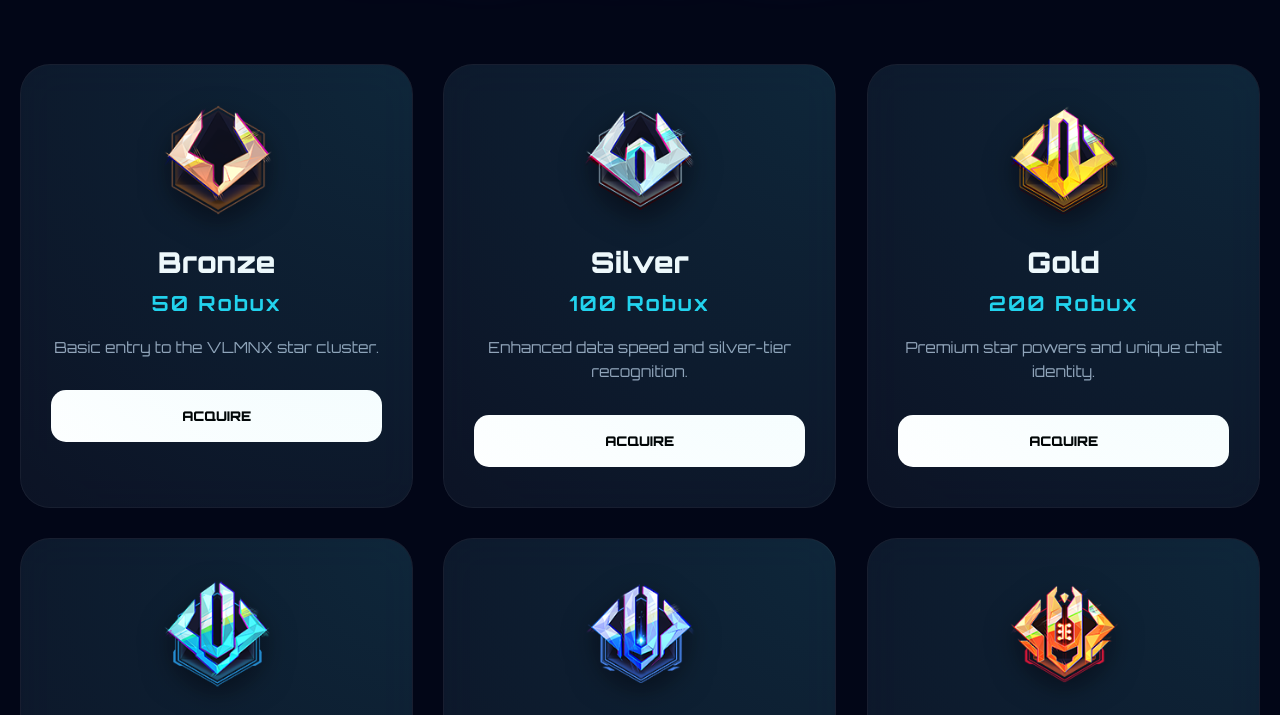
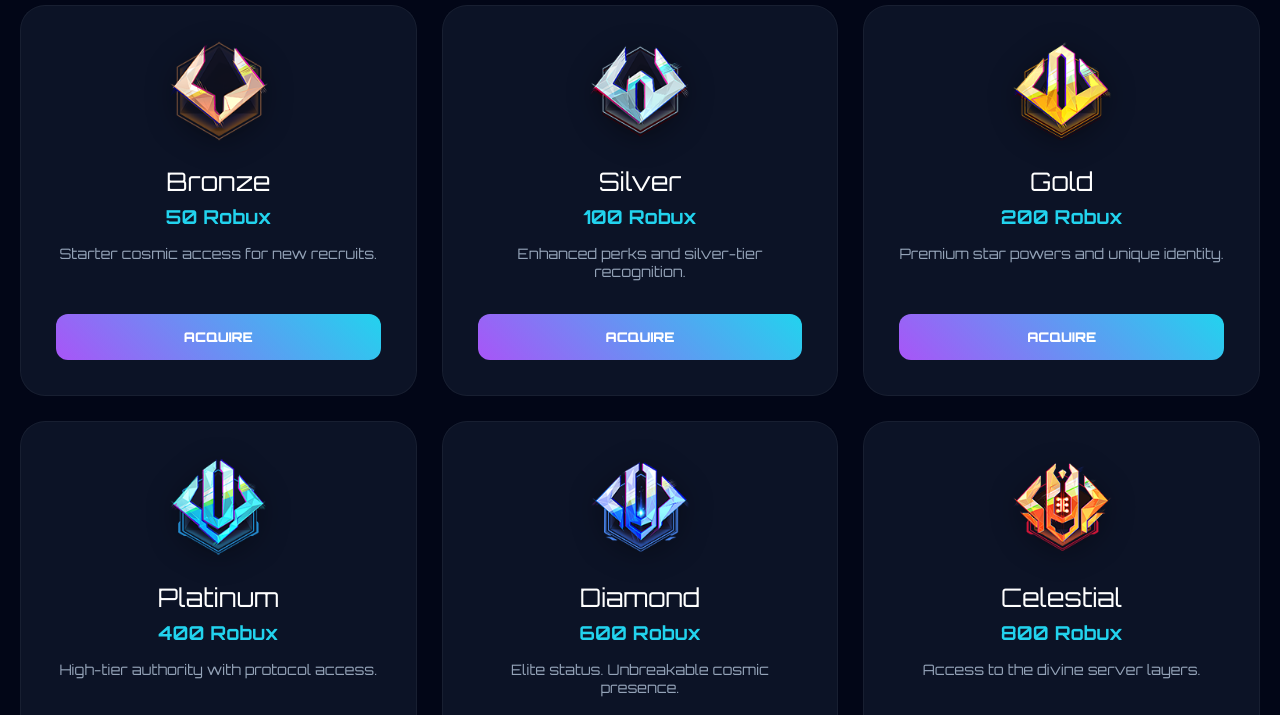
Before and after one commit to 1xvlmnx/1xvlmnx.github.io, a plain HTML site: page index.html in a window 1280 px wide. Shown: the part 196-911 px from the top of the page. Drawn offline with Linux system fonts and the light colour scheme.

Commit message:
Update index.html

```diff
--- a/index.html
+++ b/index.html
@@ -2,7 +2,7 @@
 <html lang="en">
 <head>
     <meta charset="UTF-8">
-    <title>VLMNX | PREMIUM RANKS</title>
+    <title>VLMNX | PREMIUM STORE</title>
     <meta name="viewport" content="width=device-width, initial-scale=1.0">
     <link href="https://fonts.googleapis.com/css2?family=Orbitron:wght@400;700;900&display=swap" rel="stylesheet">
 
@@ -10,9 +10,8 @@
         :root {
             --primary: #a855f7;
             --secondary: #22d3ee;
-            --accent: #f472b6;
             --dark: #020617;
-            --glass: rgba(15, 23, 42, 0.8);
+            --glass: rgba(15, 23, 42, 0.85);
         }
 
         * { margin:0; padding:0; box-sizing:border-box; font-family: 'Orbitron', sans-serif; }
@@ -24,7 +23,7 @@
             min-height: 100vh;
         }
 
-        /* --- ADVANCED LOADING SCREEN --- */
+        /* --- MATRIX LOADING SCREEN --- */
         #loader {
             position: fixed;
             inset: 0;
@@ -37,14 +36,13 @@
             transition: transform 0.8s cubic-bezier(0.7, 0, 0.3, 1);
         }
         .load-text {
-            font-size: 1.5rem;
-            letter-spacing: 10px;
+            font-size: 1.2rem;
+            letter-spacing: 8px;
             color: var(--secondary);
-            text-shadow: 0 0 10px var(--secondary);
             animation: pulse 1.5s infinite;
         }
         .progress-bar {
-            width: 250px;
+            width: 200px;
             height: 2px;
             background: rgba(255,255,255,0.1);
             margin-top: 20px;
@@ -57,133 +55,111 @@
             width: 0%;
             background: var(--secondary);
             box-shadow: 0 0 15px var(--secondary);
-            animation: fillProgress 1.5s forwards;
+            animation: fillProgress 2s forwards;
         }
         @keyframes fillProgress { to { width: 100%; } }
         @keyframes pulse { 0%, 100% { opacity: 1; } 50% { opacity: 0.3; } }
 
-        /* --- UI ELEMENTS --- */
-        .hero {
-            text-align: center;
-            padding: 80px 20px 40px;
-        }
+        /* --- LAYOUT --- */
+        .hero { text-align: center; padding: 60px 20px 20px; }
         h1 {
-            font-size: clamp(2.5rem, 10vw, 5rem);
+            font-size: clamp(2rem, 8vw, 4rem);
             font-weight: 900;
-            text-transform: uppercase;
-            background: linear-gradient(to bottom, #fff 30%, var(--primary));
+            letter-spacing: 5px;
+            background: linear-gradient(to right, #fff, var(--primary), var(--secondary));
             -webkit-background-clip: text;
             -webkit-text-fill-color: transparent;
-            filter: drop-shadow(0 0 20px rgba(168, 85, 247, 0.4));
         }
 
         .market {
-            max-width: 1400px;
+            max-width: 1300px;
             margin: 0 auto;
             display: grid;
             grid-template-columns: repeat(auto-fit, minmax(320px, 1fr));
-            gap: 30px;
+            gap: 25px;
             padding: 40px 20px;
         }
 
-        /* --- GLASSMORPHISM CARDS --- */
+        /* --- CARD STYLING --- */
         .card {
             background: var(--glass);
             border: 1px solid rgba(255, 255, 255, 0.05);
-            border-radius: 30px;
-            padding: 40px 30px;
+            border-radius: 25px;
+            padding: 35px;
             text-align: center;
-            backdrop-filter: blur(20px);
-            transition: all 0.5s cubic-bezier(0.23, 1, 0.32, 1);
-            position: relative;
-            overflow: hidden;
+            backdrop-filter: blur(15px);
+            transition: 0.4s cubic-bezier(0.175, 0.885, 0.32, 1.275);
             opacity: 0;
-            transform: scale(0.9) translateY(30px);
+            transform: translateY(30px);
         }
-        .card.show { opacity: 1; transform: scale(1) translateY(0); }
-
-        .card::before {
-            content: "";
-            position: absolute;
-            top: 0; left: 0; width: 100%; height: 100%;
-            background: radial-gradient(circle at top right, rgba(34, 211, 238, 0.1), transparent);
-            pointer-events: none;
-        }
+        .card.show { opacity: 1; transform: translateY(0); }
 
         .card:hover {
-            transform: translateY(-15px);
+            transform: translateY(-10px);
             border-color: var(--secondary);
-            box-shadow: 0 20px 40px rgba(0,0,0,0.6), 0 0 20px rgba(34, 211, 238, 0.2);
+            box-shadow: 0 15px 35px rgba(0,0,0,0.5), 0 0 15px rgba(34, 211, 238, 0.2);
         }
 
         .rank-img {
-            width: 110px;
-            height: 110px;
+            width: 100px;
+            height: 100px;
             object-fit: contain;
-            margin-bottom: 25px;
-            filter: drop-shadow(0 10px 15px rgba(0,0,0,0.5));
-            transition: transform 0.5s ease;
+            margin-bottom: 20px;
+            filter: drop-shadow(0 5px 15px rgba(0,0,0,0.4));
         }
-        .card:hover .rank-img { transform: scale(1.1) rotate(5deg); }
 
-        .rank-title { font-size: 1.8rem; font-weight: 800; margin-bottom: 10px; }
-        .rank-price {
-            font-size: 1.3rem;
-            color: var(--secondary);
-            margin-bottom: 20px;
-            font-weight: 600;
-            letter-spacing: 2px;
-        }
-        .rank-desc { color: #94a3b8; font-size: 0.95rem; line-height: 1.6; margin-bottom: 30px; }
+        .rank-title { font-size: 1.6rem; margin-bottom: 8px; color: #fff; }
+        .rank-price { font-size: 1.2rem; color: var(--secondary); margin-bottom: 15px; font-weight: 700; }
+        .rank-desc { color: #94a3b8; font-size: 0.9rem; margin-bottom: 25px; min-height: 45px; }
 
         .buy-btn {
             width: 100%;
-            padding: 18px;
+            padding: 15px;
+            background: linear-gradient(45deg, var(--primary), var(--secondary));
             border: none;
-            border-radius: 15px;
-            background: #fff;
-            color: #000;
-            font-weight: 900;
+            border-radius: 12px;
+            color: #fff;
+            font-weight: 800;
             text-transform: uppercase;
             cursor: pointer;
             transition: 0.3s;
         }
         .buy-btn:hover {
-            background: var(--secondary);
-            box-shadow: 0 0 25px var(--secondary);
-            transform: scale(1.02);
+            filter: brightness(1.2);
+            box-shadow: 0 0 20px var(--primary);
+            transform: scale(1.03);
         }
 
-        footer { padding: 80px 20px; text-align: center; opacity: 0.3; font-size: 0.7rem; letter-spacing: 5px; }
+        footer { padding: 60px; text-align: center; opacity: 0.2; font-size: 0.8rem; letter-spacing: 3px; }
     </style>
 </head>
 <body>
 
     <div id="loader">
-        <div class="load-text">VLMNX CRYPT</div>
+        <div class="load-text">ESTABLISHING CONNECTION</div>
         <div class="progress-bar"><div class="progress-fill"></div></div>
     </div>
 
     <div class="hero">
-        <h1>THE ARMORY</h1>
+        <h1>VLMNX RANKS</h1>
     </div>
 
     <div class="market" id="market"></div>
 
-    <footer>BYPASSING PHYSICAL LIMITS — VLMNX 2025</footer>
+    <footer>© 2025 VLMNX • SYSTEM SECURED</footer>
 
     <script>
-        // Updated with your EXACT filenames from the screenshot
+        // JUST PUT THE GAMEPASS ID NUMBERS HERE
         const ranks = [
-            { file: "69009-bronze.png", name: "Bronze", price: "50 Robux", desc: "Basic entry to the VLMNX star cluster." },
-            { file: "29153-silver.png", name: "Silver", price: "100 Robux", desc: "Enhanced data speed and silver-tier recognition." },
-            { file: "3862-gold.png", name: "Gold", price: "200 Robux", desc: "Premium star powers and unique chat identity." },
-            { file: "82105-platinum.png", name: "Platinum", price: "400 Robux", desc: "High-tier authority with priority protocol access." },
-            { file: "11591-diamond.png", name: "Diamond", price: "600 Robux", desc: "Crystalized elite status. Unbreakable presence." },
-            { file: "20579-celestial.png", name: "Celestial", price: "800 Robux", desc: "Access to the divine server layers and tools." },
-            { file: "4373-eternity.png", name: "Eternity", price: "1200 Robux", desc: "Infinite lifespan rank. Never resets, never fades." },
-            { file: "44132-grandmaster.png", name: "Grandmaster", price: "1600 Robux", desc: "Architect of galaxies. Command high-level sectors." },
-            { file: "18372-oneaboveall.png", name: "One Above All", price: "2500 Robux", desc: "Absolute deity of VLMNX. Total power." }
+            { file: "69009-bronze.png", name: "Bronze", price: "50 Robux", id: "1633831916", desc: "Starter cosmic access for new recruits." },
+            { file: "29153-silver.png", name: "Silver", price: "100 Robux", id: "1634189777", desc: "Enhanced perks and silver-tier recognition." },
+            { file: "3862-gold.png", name: "Gold", price: "200 Robux", id: "1633710020", desc: "Premium star powers and unique identity." },
+            { file: "82105-platinum.png", name: "Platinum", price: "400 Robux", id: "1635449960", desc: "High-tier authority with protocol access." },
+            { file: "11591-diamond.png", name: "Diamond", price: "600 Robux", id: "1635076007", desc: "Elite status. Unbreakable cosmic presence." },
+            { file: "20579-celestial.png", name: "Celestial", price: "800 Robux", id: "1635851857", desc: "Access to the divine server layers." },
+            { file: "4373-eternity.png", name: "Eternity", price: "1200 Robux", id: "1635735910", desc: "Infinite rank. Your legacy never fades." },
+            { file: "44132-grandmaster.png", name: "Grandmaster", price: "1600 Robux", id: "1635633992", desc: "Architect of galaxies. Total command." },
+            { file: "18372-oneaboveall.png", name: "One Above All", price: "2500 Robux", id: "1635308059", desc: "The ultimate power. You control it all." }
         ];
 
         const container = document.getElementById("market");
@@ -191,26 +167,30 @@
         ranks.forEach((rank, i) => {
             const card = document.createElement("div");
             card.className = "card";
+
+            // This builds the Roblox URL automatically using the ID
+            const robloxLink = `https://www.roblox.com/game-pass/${rank.id}/`;
+
             card.innerHTML = `
                 <img src="${rank.file}" class="rank-img" alt="${rank.name}">
                 <div class="rank-title">${rank.name}</div>
                 <div class="rank-price">${rank.price}</div>
                 <div class="rank-desc">${rank.desc}</div>
-                <button class="buy-btn">Acquire</button>
+                <button class="buy-btn" onclick="window.open('${robloxLink}', '_blank')">Acquire</button>
             `;
             container.appendChild(card);
 
-            // Staggered entry animation
-            setTimeout(() => card.classList.add('show'), 1500 + (i * 150));
+            // Smooth staggered entrance
+            setTimeout(() => card.classList.add('show'), 1000 + (i * 120));
         });
 
-        // Handle Loader Removal
-        window.onload = () => {
+        // Loader Removal
+        window.addEventListener('load', () => {
             setTimeout(() => {
                 const loader = document.getElementById('loader');
                 loader.style.transform = "translateY(-100%)";
-            }, 1800);
-        };
+            }, 2000);
+        });
     </script>
 </body>
 </html>
```
